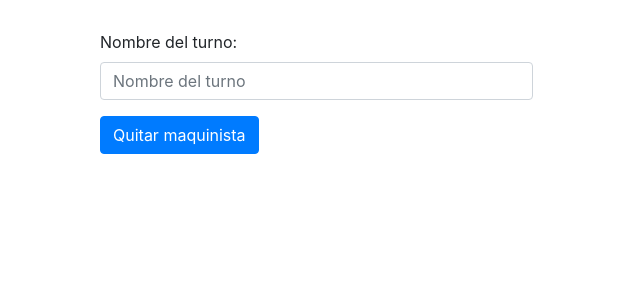
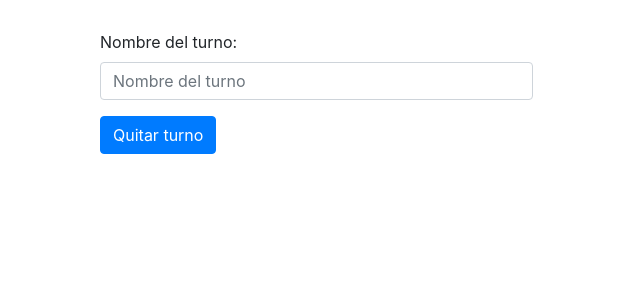
Before and after one commit to DatFerPa/neuralnetworkserver, a Flask app: page /quitTurnos/ in a window 1280 px wide. Shown: the top 300 px of the page, without its empty margins (0-640 px from the left). Run offline with Flask 2, Linux system fonts and the light colour scheme; some libraries are stand-ins or nearby versions.

Commit message:
probando nuevos post y formularios

```diff
--- a/control_turnos/routes.py
+++ b/control_turnos/routes.py
@@ -144,9 +144,9 @@ def nuevoMaquinista():
         maquinista = Maquinista(nombre_m=nombre)
         db.session.add(maquinista)
         db.session.commit()
-        return redirect(url_for('main.addMaquinistas',ok_maquinista=True))
+        return "ok_maquinsita"
     else:
-        return redirect(url_for('main.addMaquinistas',error_maquinista=True))
+        return "error_maquinista"
 
 @main.route('/quitarMaquinista/',methods=['POST'])
 def quitarMaquinista():
@@ -154,12 +154,10 @@ def quitarMaquinista():
     nombre = request.form.get('nombre')
     maquinista = Maquinista.query.filter_by(nombre_m=nombre).first()
     if maquinista is None:
-        return redirect(url_for('main.quitMaquinista',error_maquinista=True))
+        return "error_maquinista"
     else:
         db.session.delete(maquinista)
-        return redirect(url_for('main.quitMaquinista',ok_maquinista=True))
-
-
+        return "ok_maquinista"
 
 
 @main.route('/nuevoTurno/',methods=['POST'])
@@ -174,10 +172,9 @@ def nuevoTurno():
         turno = Turno(nomre_t=nombreTurno,maquina=nombreMaquina)
         db.session.add(turno)
         db.session.commit()
-        return redirect(url_for('main.addTurnos',ok_turno=True))
+        return "ok_turno"
     else:
-        return redirect(url_for('main.addTurnos',error_turno=True))
-
+        return "error_turno"
 
 
 @main.route('/quitarTurno/',methods=['POST'])
@@ -186,10 +183,10 @@ def quitarTurno():
     nombreTurno = request.form.get('nombreTurno')
     turno = Turno.query.filter_by(nombre_t=nombreTurno).first()
     if turno is None:
-        return redirect(url_for('main.quitTurnos',error_turno=True))
+        return "error_turno"
     else:
         db.session.delete(maquinista)
-        return redirect(url_for('main.quitTurnos',ok_turno=True))
+        return "ok_turno"
 
 
 
--- /dev/null
+++ b/control_turnos/static/postActions.js
@@ -0,0 +1,55 @@
+function nuevoMaquinista(){
+  $.ajax({
+    method:"POST",
+    url:"https://servidorhombremuerto.herokuapp.com/nuevoMaquinista/",
+    data: {"nombre": $("#inputNombre").val()}
+  }).done(function(msg){
+    if("ok_maquinsita".equals(msg)){
+      $(".container").prepend("<div class=\"alert alert-success alert-dismissible fade show\" role=\"alert\">El maquinista <strong>se ha ñadido</strong><button type=\"button\" class=\"close\" data-dismiss=\"alert\" aria-label=\"Close\"><span aria-hidden=\"true\">&times;</span></button></div>");
+    }else{
+      $(".container").prepend("<div class=\"alert alert-danger alert-dismissible fade show\" role=\"alert\">El maquinista <strong>ya se encuentra</strong>en el sistema<button type=\"button\" class=\"close\" data-dismiss=\"alert\" aria-label=\"Close\"><span aria-hidden=\"true\">&times;</span></button></div>");
+    }
+  });
+}
+
+function quitarMaquinista(){
+  $.ajax({
+    method:"POST",
+    url:"https://servidorhombremuerto.herokuapp.com/quitarMaquinista/",
+    data: {"nombre": $("#inputNombre").val()}
+  }).done(function(msg){
+    if("ok_maquinsita".equals(msg)){
+      $(".container").prepend("<div class=\"alert alert-success alert-dismissible fade show\" role=\"alert\">El maquinista <strong>se ha eliminado</strong><button type=\"button\" class=\"close\" data-dismiss=\"alert\" aria-label=\"Close\"><span aria-hidden=\"true\">&times;</span></button></div>");
+    }else{
+      $(".container").prepend("<div class=\"alert alert-danger alert-dismissible fade show\" role=\"alert\">El maquinista <strong>no se encuentra</strong>en el sistema<button type=\"button\" class=\"close\" data-dismiss=\"alert\" aria-label=\"Close\"><span aria-hidden=\"true\">&times;</span></button></div>");
+    }
+  });
+}
+
+function nuevoTurno(){
+  $.ajax({
+    method:"POST",
+    url:"https://servidorhombremuerto.herokuapp.com/nuevoTurno/",
+    data: {"nombreTurno" : $("#nombreTurno").val() , "nombreMaquina" : $("#nombreMaquina").val()}
+  }).done(function(msg){
+    if("ok_turno".equals(msg)){
+      $(".container").prepend("<div class=\"alert alert-success alert-dismissible fade show\" role=\"alert\">El turno <strong>se ha añadido</strong><button type=\"button\" class=\"close\" data-dismiss=\"alert\" aria-label=\"Close\"><span aria-hidden=\"true\">&times;</span></button></div>");
+    }else{
+      $(".container").prepend("<div class=\"alert alert-danger alert-dismissible fade show\" role=\"alert\">El turno <strong>ya se encuentra</strong>en el sistema<button type=\"button\" class=\"close\" data-dismiss=\"alert\" aria-label=\"Close\"><span aria-hidden=\"true\">&times;</span></button></div>");
+    }
+  });
+}
+
+function quitarTurno(){
+  $.ajax({
+    method:"POST",
+    url:"https://servidorhombremuerto.herokuapp.com/quitarTurno/",
+    data: {"nombreTurno" : $("#inputNombre").val() , "nombreMaquina" : $("#nombreMaquina").val()}
+  }).done(function(msg){
+    if("ok_turno".equals(msg)){
+      $(".container").prepend("<div class=\"alert alert-success alert-dismissible fade show\" role=\"alert\">El turno <strong>se ha eliminado</strong><button type=\"button\" class=\"close\" data-dismiss=\"alert\" aria-label=\"Close\"><span aria-hidden=\"true\">&times;</span></button></div>");
+    }else{
+      $(".container").prepend("<div class=\"alert alert-danger alert-dismissible fade show\" role=\"alert\">El turno <strong>no se encuentra</strong>en el sistema<button type=\"button\" class=\"close\" data-dismiss=\"alert\" aria-label=\"Close\"><span aria-hidden=\"true\">&times;</span></button></div>");
+    }
+  });
+}
--- a/control_turnos/templates/quitTurno.html
+++ b/control_turnos/templates/quitTurno.html
@@ -10,6 +10,7 @@
     <script src="https://cdnjs.cloudflare.com/ajax/libs/popper.js/1.12.9/umd/popper.min.js" integrity="sha384-ApNbgh9B+Y1QKtv3Rn7W3mgPxhU9K/ScQsAP7hUibX39j7fakFPskvXusvfa0b4Q" crossorigin="anonymous"></script>
     <script src="https://maxcdn.bootstrapcdn.com/bootstrap/4.0.0/js/bootstrap.min.js" integrity="sha384-JZR6Spejh4U02d8jOt6vLEHfe/JQGiRRSQQxSfFWpi1MquVdAyjUar5+76PVCmYl" crossorigin="anonymous"></script>
     <link href="{{ url_for('static', filename='general.css') }}" rel="stylesheet">
+    <script src="{{ url_for('static', filename='postActions.js') }}"></script>
 
   </head>
   <body>
@@ -17,24 +18,7 @@
     <div class="general-contenedor">
       <div class="container">
 
-        {% if error_maquinista %}
-        <div class="alert alert-danger alert-dismissible fade show" role="alert">
-          El turno <strong>no se encuentra</strong> en el sistema
-          <button type="button" class="close" data-dismiss="alert" aria-label="Close">
-            <span aria-hidden="true">&times;</span>
-          </button>
-        </div>
-        {% endif %}
-        {% if ok_maquinista %}
-        <div class="alert alert-success alert-dismissible fade show" role="alert">
-          El turno <strong>se ha eliminado</strong>
-          <button type="button" class="close" data-dismiss="alert" aria-label="Close">
-            <span aria-hidden="true">&times;</span>
-          </button>
-        </div>
-        {% endif %}
-
-        <form class="form-horizontal"  method="POST" action="{{ url_for('main.quitarTurno') }}">
+        <form class="form-horizontal" action="quitarTurno()">
           <div class="form-group has-danger">
             <label class="col-sm" for="inputNombre">Nombre del turno:</label>
             <div class="col-sm-5">
@@ -43,9 +27,10 @@
           </div>
           <div class="form_group">
             <div class="col-sm-offset-2 col-sm-10">
-              <input class="btn btn-primary" type="submit" value="Quitar maquinista" />
+              <input class="btn btn-primary" type="submit" value="Quitar turno" />
             </div>
           </div>
         </form>
+
       </div>
     </div>
```
Also changed, not shown: control_turnos/templates/addMaquinista.html (+2 -20 lines), control_turnos/templates/addTurnos.html (+4 -19 lines), control_turnos/templates/quitMaquinista.html (+2 -19 lines).
